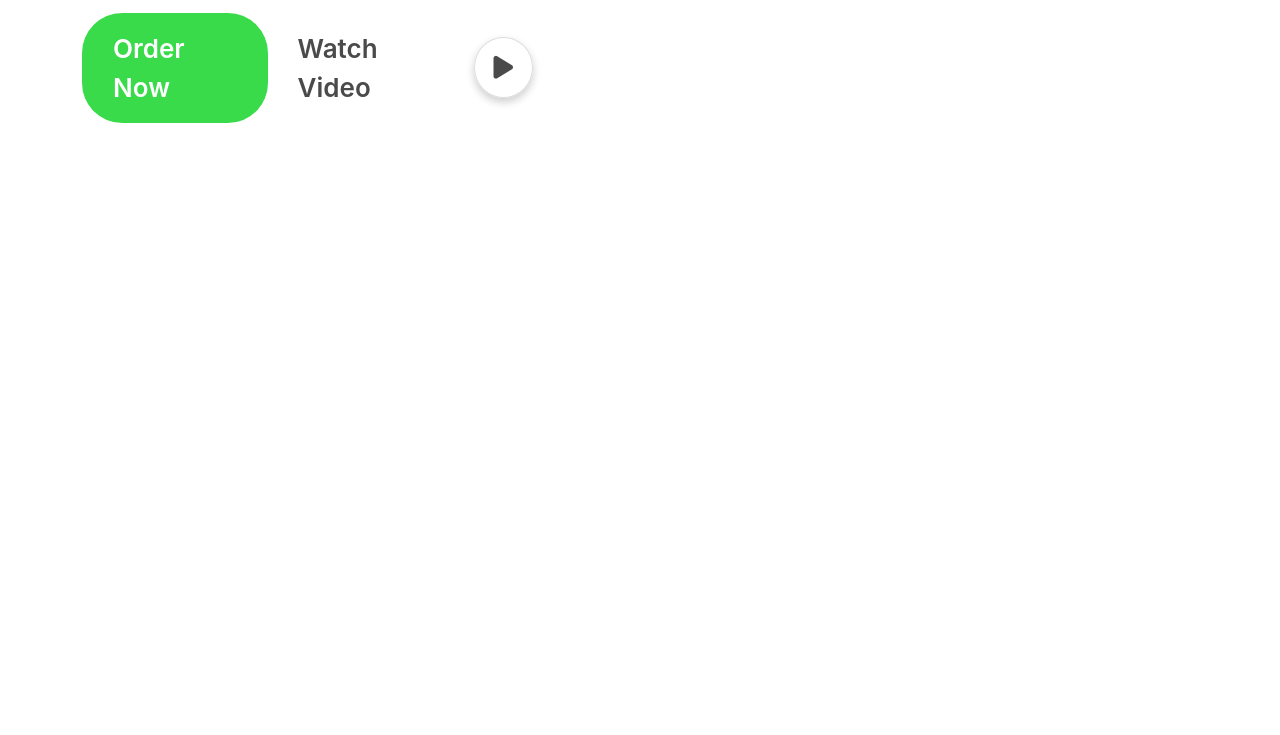
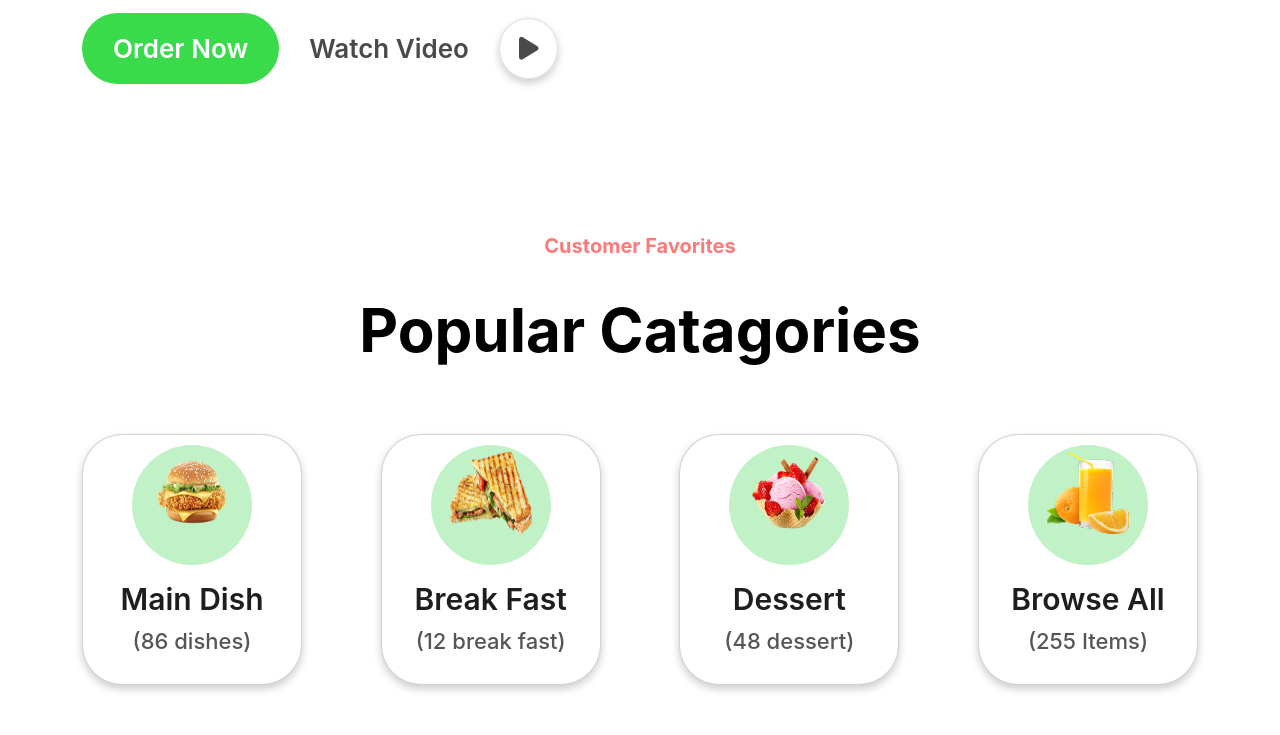
Before and after one commit to mdsalathossain0/Foodi-project, a plain HTML site: page index.html in a window 1280 px wide. Shown: the part 654-1389 px from the top of the page. Before the commit the page ends 877 px from the top, so only its background shows below. Drawn offline with Linux system fonts and the light colour scheme.

Commit message:
popular part done

```diff
--- a/css/style.css
+++ b/css/style.css
@@ -27,8 +27,13 @@ nav .nav-item .nav-link i{
 nav .nav-item .active{
     color: #39DB4A !important;
 }
+nav .search {
+    align-items: center;
+
+}
 nav .search i{
-    color: red !important;
+    color: #272727;
+
 }
 nav .search a{
     text-decoration: none;
@@ -40,9 +45,11 @@ nav .search a{
     font-weight: medium;
     font-family: "Poppins", serif;
     border-radius: 40px;
+    font-size: 20px;
 }
 nav .search a i{
    padding-right: 8px;
+   color: #FFFFFF;
 }
 /* banner part start */
 .banner-part{
@@ -61,7 +68,6 @@ nav .search a i{
     color: #39DB4A;
 }
 .banner-part p{
-    width: 108%;
     font-size: 26px;
     color: #4A4A4A;
     font-weight: 500;
@@ -111,6 +117,7 @@ nav .search a i{
     display: flex;
     justify-content: center;
     align-items: center;
+    padding-left: 50px;
 }
 .banner-part .circle{
     width: 400px;
@@ -219,6 +226,10 @@ nav .search a i{
    color: #FF7979;
 
 }
+.banner-part .message p span{
+  color: ;
+
+}
 .banner-part .message::after{
     content: "";
     position: absolute;
@@ -232,3 +243,64 @@ nav .search a i{
     rotate: -30deg;
 }
 /* banner part end */
+/* popular part start */
+.popular{
+    padding: 50px 0;
+}
+.popular .header{
+    text-align: center;
+}
+.popular .header h4{
+    color: #FF7979;
+    font-size: 20px;
+    font-family: "Inter", serif;
+    font-weight: 700;
+    letter-spacing: 17.5%;
+}
+.popular .header h2{
+    color: #000000;
+    font-size: 60px;
+    font-family: "Inter", serif;
+    font-weight: 700;
+    padding-top: 28px;
+    padding-bottom: 60px;
+}
+.popular .card-part{
+    display: flex;
+    column-gap: 30px;
+    justify-content: space-between;
+
+}
+.popular .card-part .card{
+    width: 220px;
+    padding: 10px 0;
+    text-align: center;
+    border-radius: 40px;
+    box-shadow: 0 4px 8px 0 rgba(0, 0, 0, 0.2);
+}
+.popular .card-part .card h5{
+    color: #1E1E1E;
+    font-size: 30px;
+    font-family: "Inter", serif;
+    font-weight: 600;
+}
+.popular .card-part .card p{
+    color: #555555;
+    font-size: 22px;
+    font-family: "Inter", serif;
+    font-weight: 500;
+}
+.popular .card-part .card .image{
+    width: 120px;
+    height: 120px;
+    background: #C1F1C6;
+    border-radius: 50%;
+    margin: 0 auto;
+}
+.popular .card-part .card .image img{
+    padding: 7px;
+    width: 80%;
+    height: 80%;
+}
+
+/* popular part end */
--- a/index.html
+++ b/index.html
@@ -54,7 +54,7 @@
        <section class="banner-part">
         <div class="container">
             <div class="row">
-                <div class="col-lg-5 align-content-center">
+                <div class="col-lg-6 align-content-center">
                     <h1>Dive into Delights Of Delectable <span>Food</span></h1>
                     <p>Where Each Plate Weaves a Story of Culinary Mastery and Passionate Craftsmanship</p>
                     <div class="button d-flex">
@@ -63,7 +63,7 @@
                         <a href="" class="btnthree"><i class="fa-solid fa-play"></i></a>
                     </div>
                 </div>
-                <div class="col-lg-7">
+                <div class="col-lg-6">
                     <div class="main">
                         <div class="circle">
                             <div class="image"><img src="image/bannerimg.png" alt=""></div>
@@ -105,6 +105,56 @@
         </div>
        </section>
       <!-- banner part end -->
+      <!-- popular part start -->
+       <section class="popular">
+        <div class="container">
+          <div class="header">
+          <h4>Customer Favorites</h4>
+          <h2>Popular Catagories</h2>
+          </div>
+          <div class="card-part">
+
+              <div class="card">
+                <div class="image">
+                  <img src="image/popularcard1.png" alt="">
+                </div>
+                <div class="card-body">
+                  <h5 class="card-title">Main Dish</h5>
+                  <p class="card-text">(86 dishes)</p>
+                </div>
+              </div>
+              <div class="card">
+                <div class="image">
+                  <img src="image/popularcard2.png" alt="">
+                </div>
+                <div class="card-body">
+                  <h5 class="card-title">Break Fast</h5>
+                  <p class="card-text">(12 break fast)</p>
+                </div>
+              </div>
+              <div class="card">
+                <div class="image">
+                  <img src="image/popularcard3.png" alt="">
+                </div>
+                <div class="card-body">
+                  <h5 class="card-title">Dessert</h5>
+                  <p class="card-text">(48 dessert)</p>
+                </div>
+              </div>
+              <div class="card">
+                <div class="image">
+                  <img src="image/popularcard4.png" alt="">
+                </div>
+                <div class="card-body">
+                  <h5 class="card-title">Browse All</h5>
+                  <p class="card-text">(255 Items)</p>
+                </div>
+              </div>
+
+          </div>
+        </div>
+       </section>
+      <!-- popular part end -->
     <script src="js/bootstrap.bundle.min.js"></script>
 </body>
 </html>
```
Also changed, not shown: image/popularcard1.png (added), image/popularcard2.png (added), image/popularcard3.png (added), image/popularcard4.png (added).
